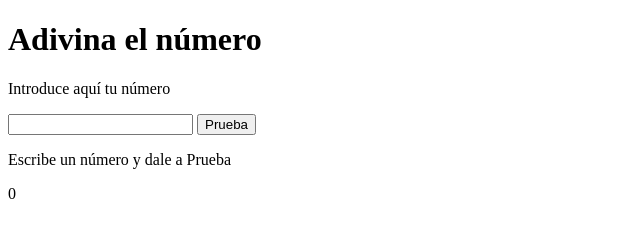
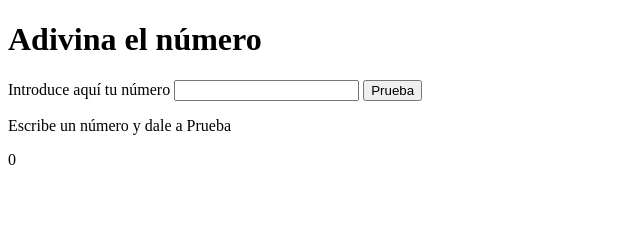
Before and after one commit to sayheylaura/number-guessing-game, a plain HTML site: page index.html in a window 1280 px wide. Shown: the whole page, without its empty margins (0-640 px from the left). Drawn offline with Linux system fonts and the light colour scheme.

Commit message:
Create label for the input

```diff
--- a/index.html
+++ b/index.html
@@ -12,9 +12,9 @@
 
     <h1 class="main-title">Adivina el número</h1>
 
-    <p class="welcome-text">Introduce aquí tu número</p>
+    <form class="form" action="" method="post">
+        <label for="user-number">Introduce aquí tu número</label>
 
-    <form class="form" action="" method="post">
         <input class="user-number" type="number" name="user-number" id="user-number">
         <input class="submit-btn" type="submit" value="Prueba">
     </form>
```
